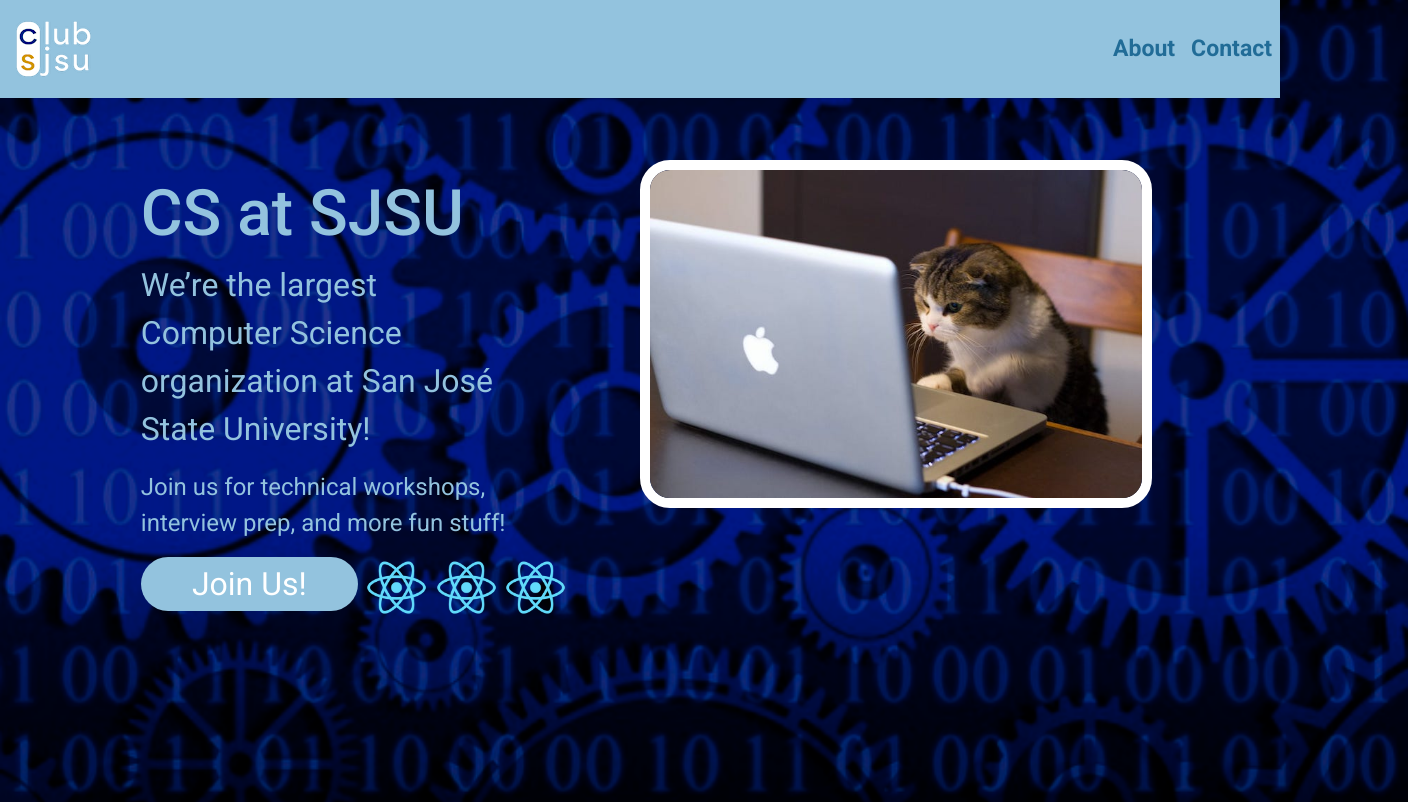
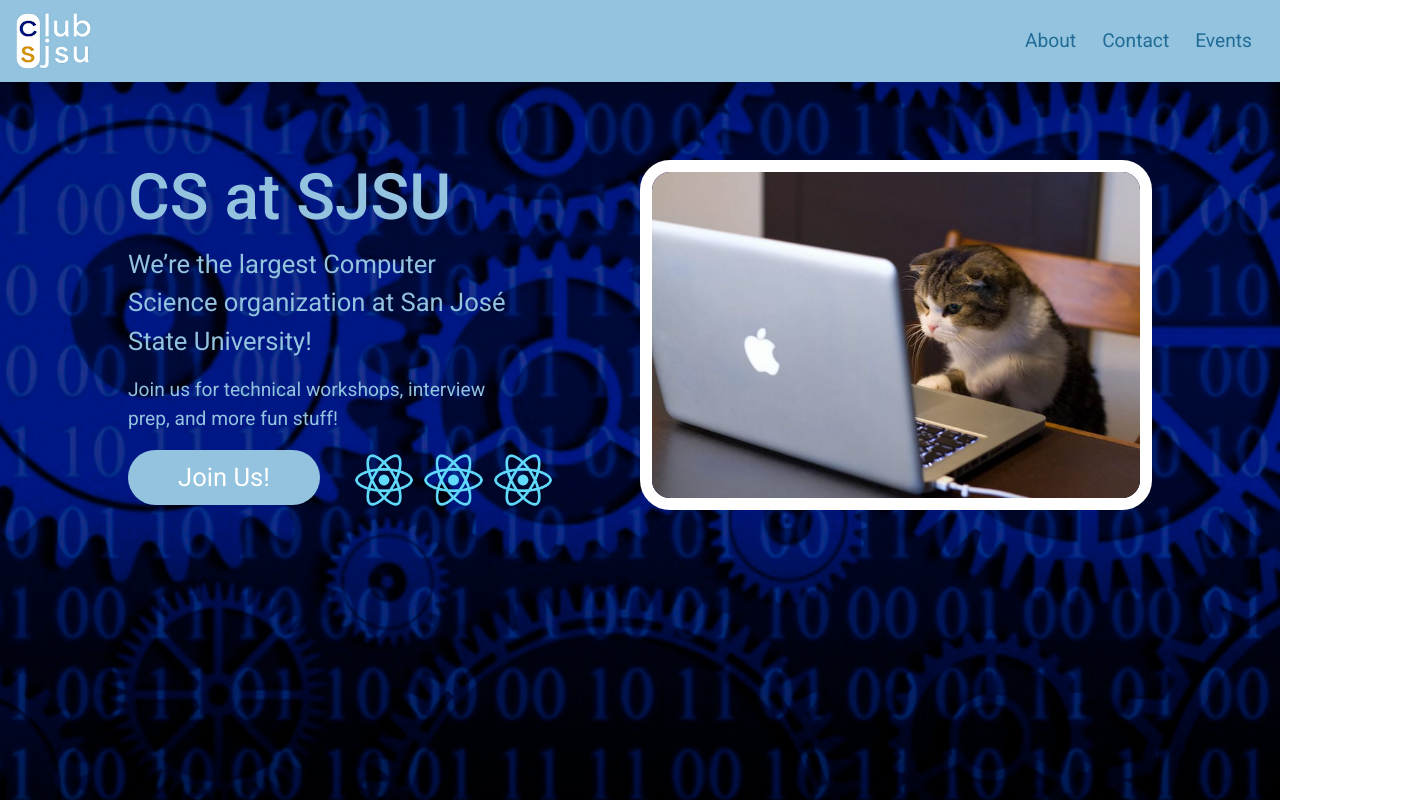
Before and after one commit to aishse/csclub-website, a React (Create React App) app: page /main-menu in a window 1280 px wide. Shown: the top 802 px of the page, 1408 px wide, since content can reach past the window. Built offline with nearby package versions, Linux system fonts and the light colour scheme.

Commit message:
optimization and routing
fixed mobile optimization issues for hero section
fixed issue where hero section would not load by default at first launch
fixed aesthetics

```diff
--- a/src/App.js
+++ b/src/App.js
@@ -1,6 +1,11 @@
 import "bootstrap/dist/css/bootstrap.min.css";
 import "./App.css";
-import { BrowserRouter as Router, Routes, Route } from "react-router-dom";
+import {
+  BrowserRouter as Router,
+  Routes,
+  Route,
+  Navigate,
+} from "react-router-dom";
 import React from "react";
 import About from "./components/About.js";
 import Navigationbar from "./components/Navbar";
@@ -11,7 +16,7 @@
       <Router>
         <Navigationbar />
         <Routes>
-          <Route index element={<HeroPage />} />
+          <Route path="/" element={<Navigate to="/main-menu" />} />
           <Route path="/about" element={<About />} />
           <Route path="/main-menu" element={<HeroPage />} />
         </Routes>
--- a/src/components/About.js
+++ b/src/components/About.js
@@ -1,7 +1,11 @@
 import "./About.css";
 
 const About = () => {
-  return <h1>hellooo</h1>;
+  return (
+    <h1>
+      <br /> <br /> hellooo
+    </h1>
+  );
 };
 
 export default About;
--- a/src/components/HeroSection.css
+++ b/src/components/HeroSection.css
@@ -16,8 +16,7 @@
 
     height: 100vh;
     width: 100vw;
-    min-height:110vh !important;
-    min-width:110vw !important;
+
 
     background-image: url(/public/binarybckgrd.png) ;
     background-position: center;
@@ -39,12 +38,13 @@
 .join-button {
     background-color: #93C3DE;
     border-color: transparent;
-    width: 50%;
-    height: 40%;
+    width: 15vw;
+    height: auto;
     border-radius: 60px;
     font-family: "Roboto", serif;
     font-weight: 400;
-    font-size: 2rem;
+    font-size: 2vw;
+    padding: 0.5vw;
     color: white;
 
 }
@@ -59,7 +59,7 @@
 
     font-family: "Roboto";
     width: 30vw;
-    height: 0vh;
+    height: auto;
     text-align: left;
 
 
@@ -67,15 +67,16 @@
   }
 .title {
     color: #93C3DE;
-    font-size: 4rem;
+    font-size: 5vw;
 
 }
 
 .image-container {
     position: relative;
     float: right;
-    margin-right: 20vw;
+    margin-right: 10vw;
     margin-top: 20vh;
+
     background-color: transparent;
 }
 .club-image {
@@ -83,7 +84,7 @@
     height: auto;
     border-radius: 30px;
     border-style: solid;
-    border-width: 10px;
+    border-width: 1vw;
     border-color: #ffffff;
 
 }
@@ -91,11 +92,11 @@
 .larger-descript {
     color: #93C3DE;
 
-    font-size: 2rem;
+    font-size: 2vw;
 
 }
 
 .smaller-descript {
     color: #93C3DE;
-    font-size: 1.5rem;
+    font-size: 1.5vw;
 }
--- a/src/components/Navbar.css
+++ b/src/components/Navbar.css
@@ -1,7 +1,7 @@
 .nav {
     background-color:  #93C3DE;
 
-
+    padding: 0 !important;
 }
 
 .home-button{
@@ -13,9 +13,9 @@
 
 .nav-item {
   font-family: "Roboto", serif;
-  font-size: 120%;
-  font-weight: 400;
-  font-weight: bold;
+  font-size: 1.5vw;
+
+  margin-right: 10px;
   color: #216C97 !important;
 
 }
--- a/src/components/Navbar.js
+++ b/src/components/Navbar.js
@@ -32,6 +32,9 @@
           <NavLink className="nav-item" eventKey="2" as={Link} to="/contact">
             Contact
           </NavLink>
+          <NavLink className="nav-item" eventKey="3" as={Link} to="/events">
+            Events
+          </NavLink>
         </Nav>
       </Navbar.Collapse>
     </Navbar>
```
